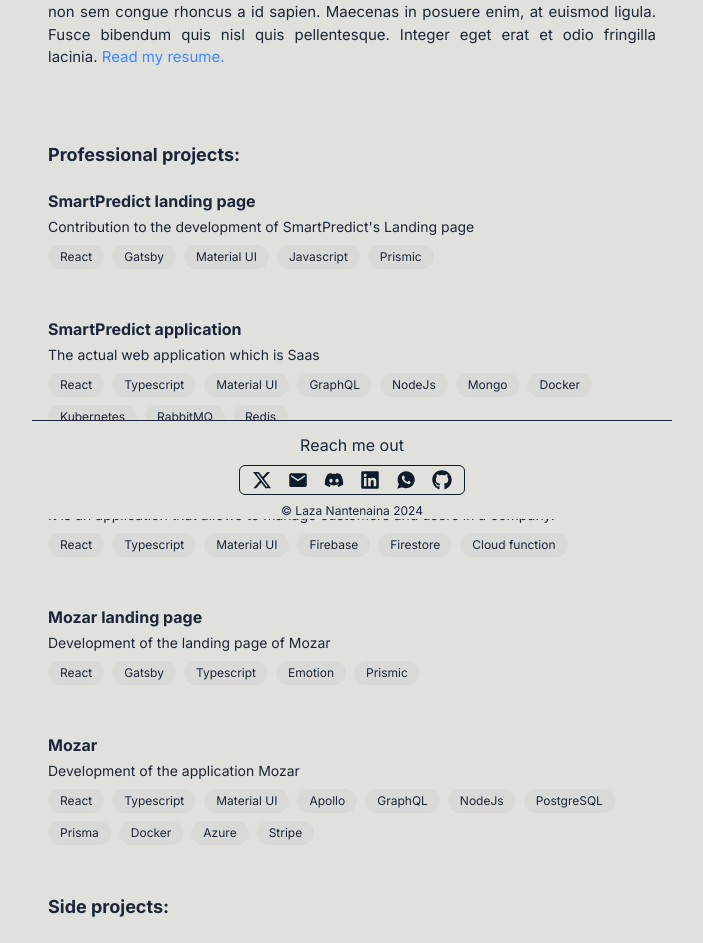
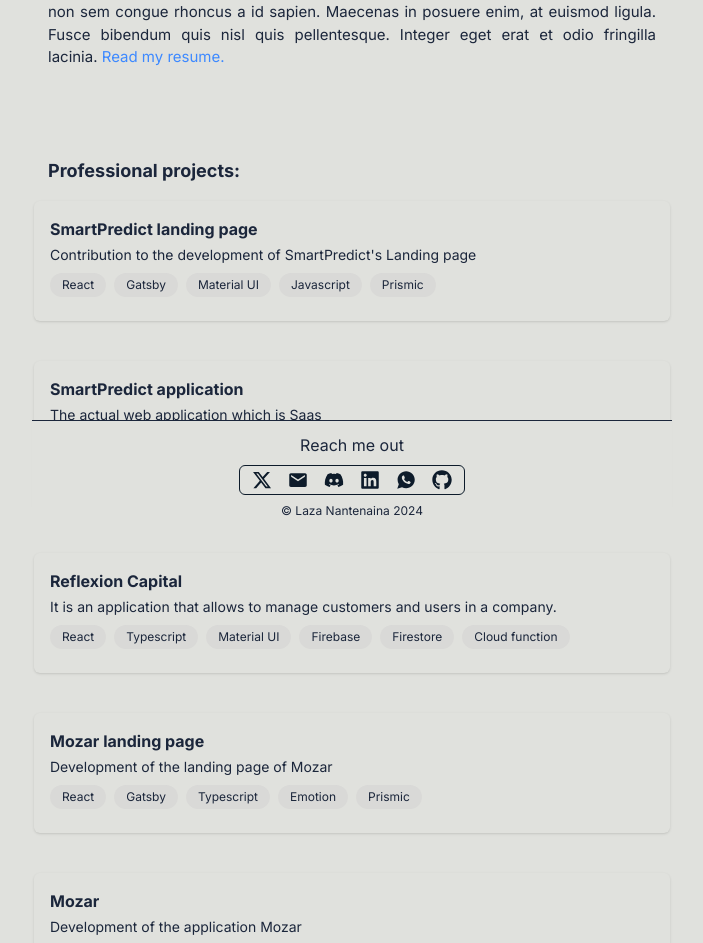
Before and after one commit to laza6030/portfolio-2.0, a Next.js app: page / in a window 1280 px wide. Shown: the part 281-1224 px from the top of the page, without its empty margins (288-991 px from the left). Built offline with nearby package versions, Linux system fonts and the light colour scheme.

Commit message:
Fix some style

```diff
--- a/src/app/components/Project/ProjectItem.tsx
+++ b/src/app/components/Project/ProjectItem.tsx
@@ -8,7 +8,7 @@
   const { title, description, tools, link, githubLink } = props;
 
   return (
-    <div className="mb-10 w-full">
+    <div className="mb-10 ml-[2px] mr-[2px] w-full rounded-md p-4 shadow dark:shadow-dark-blue">
       <h6 className="mb-1 flex items-center font-bold">
         {title}
         {githubLink && (
--- a/src/app/components/Project/index.tsx
+++ b/src/app/components/Project/index.tsx
@@ -3,8 +3,8 @@
 
 export default function Projects() {
   return (
-    <div className="mb-32 mt-10 flex flex-wrap p-4">
-      <h3 className="mb-5 font-bold">Professional projects:</h3>
+    <div className="mb-32 mt-10 flex flex-wrap p-4 pl-0 pr-0">
+      <h3 className="p-4 font-bold">Professional projects:</h3>
       <br />
       <div className="flex flex-wrap justify-start">
         {projectList.map((project, index) => (
@@ -14,7 +14,7 @@
 
       <br />
 
-      <h3 className="mb-5 font-bold">Side projects:</h3>
+      <h3 className="p-4 font-bold">Side projects:</h3>
       <br />
       <div className="flex flex-wrap justify-start">
         {sideProjectList.map((project, index) => (
```
